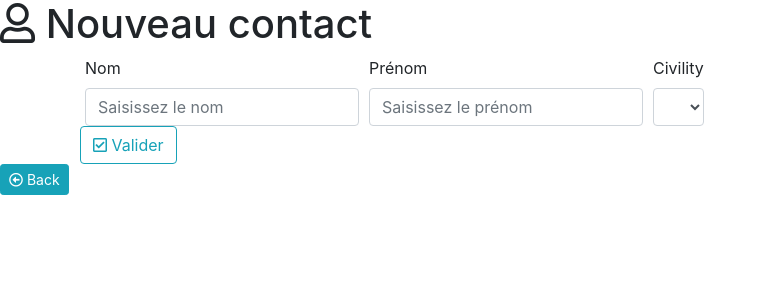
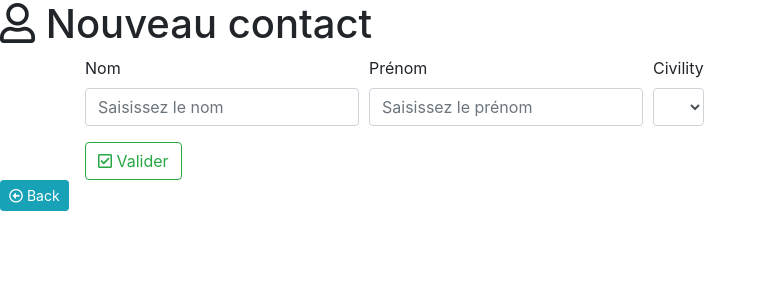
Before and after one commit to klonerom/simple-mvc-test, a PHP site: template src/View/Contact/add.html.twig in a window 1280 px wide. Shown: the top 300 px of the page, without its empty margins (0-767 px from the left). Run offline with PHP 8.4, Linux system fonts and the light colour scheme; the template is opened without the code that fills it, so the values that code supplies are empty; some libraries are stand-ins or nearby versions.

Commit message:
maj form add / edit

```diff
--- a/src/View/Contact/_form.html.twig
+++ b/src/View/Contact/_form.html.twig
@@ -19,7 +19,9 @@
             </div>
         </div>
         <div class="form-row">
-            <button type="submit" class="btn btn-outline-info"><i class="far fa-check-square"></i> Valider</button>
+            <div class="col mt-3">
+                <button type="submit" class="btn btn-outline-success"><i class="far fa-check-square"></i> Valider</button>
+            </div>
         </div>
     </form>
 </div>
```
